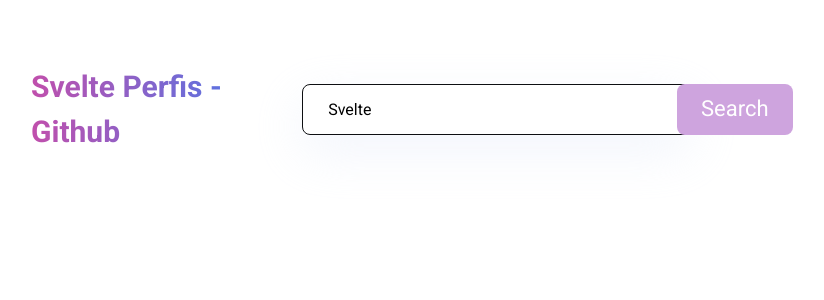
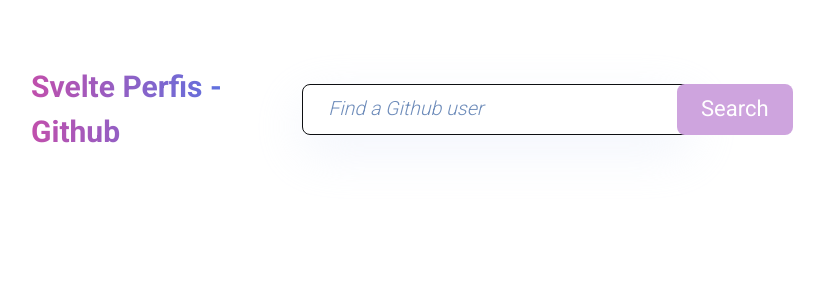
Before and after one commit to anaoliveira001/Svelte, a Svelte app: page / in a window 1280 px wide. Shown: the top 300 px of the page, without its empty margins (209-1033 px from the left). Built offline with nearby package versions, Linux system fonts and the light colour scheme.

Commit message:
Update - Consultando API Github

```diff
--- a/src/App.svelte
+++ b/src/App.svelte
@@ -5,17 +5,22 @@
 
   let usuario: IUsuario | null = null;
 
-  let valorImput = "Svelte";
+  let valorImput = "";
 
-  function aoSubmeter() {
-    usuario = {
+  async function aoSubmeter() {
+   const respostaUsuario = await fetch(`https://api.github.com/users/${valorImput}`);
+   const dadosUsuario = await respostaUsuario.json();
+
+   console.log(dadosUsuario);
+
+    /*   usuario = {
         login: "anaoliveira001",
         avatar_url: "https://github.com/anaoliveira001.png",
         perfil_url: "https://github.com/anaoliveira001",
         nome: "Ana Paula Oliveira",
         repositorios_publicos: 20,
         seguidores: 10,
-    };
+    }; */
   }
 </script>
 
@@ -24,7 +29,7 @@
     <Titulo />
     <div class="busca-usuario">
       <form on:submit|preventDefault={aoSubmeter}>
-        <input type="text" class="input" bind:value={valorImput} />
+        <input type="text" class="input" bind:value={valorImput} placeholder="Find a Github user" />
 
         <div class="button-container">
           <button type="submit" class="button">Search</button>
```
Lines whose indentation alone changed are shown as unchanged.
